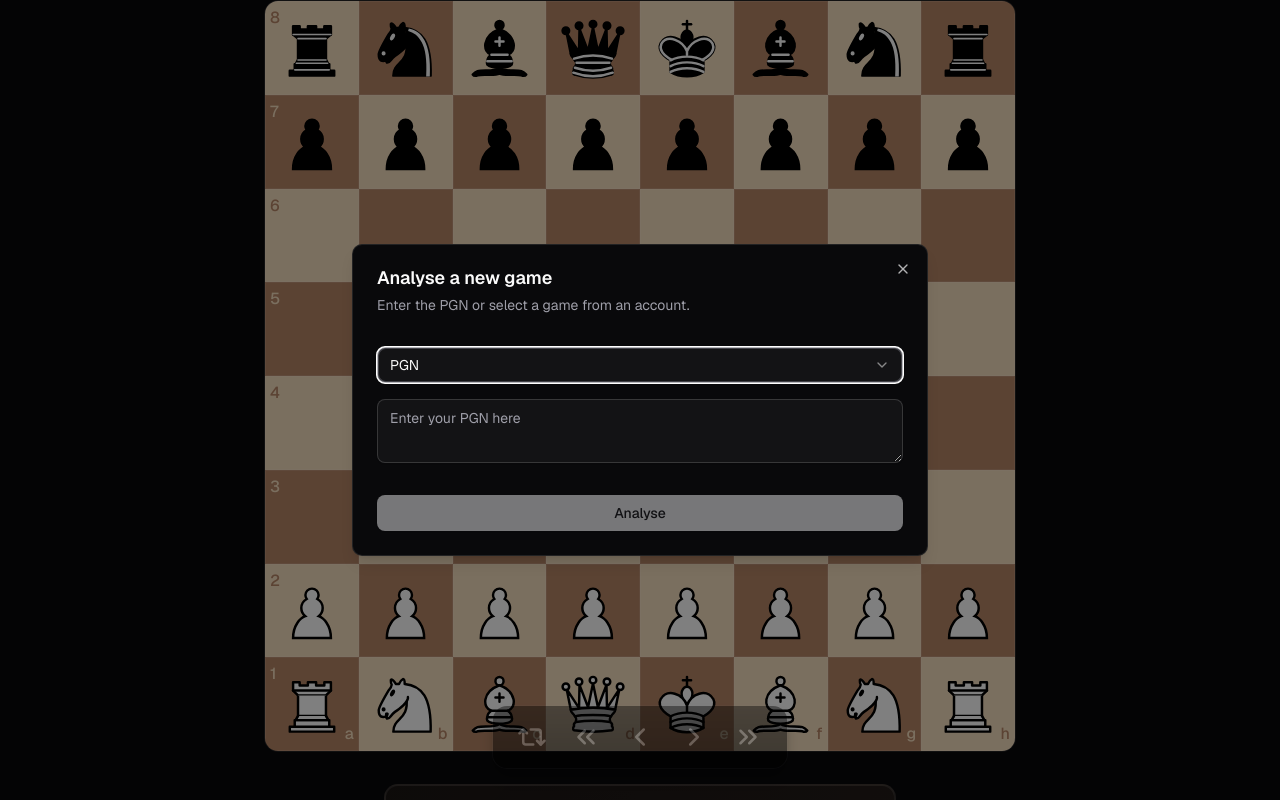
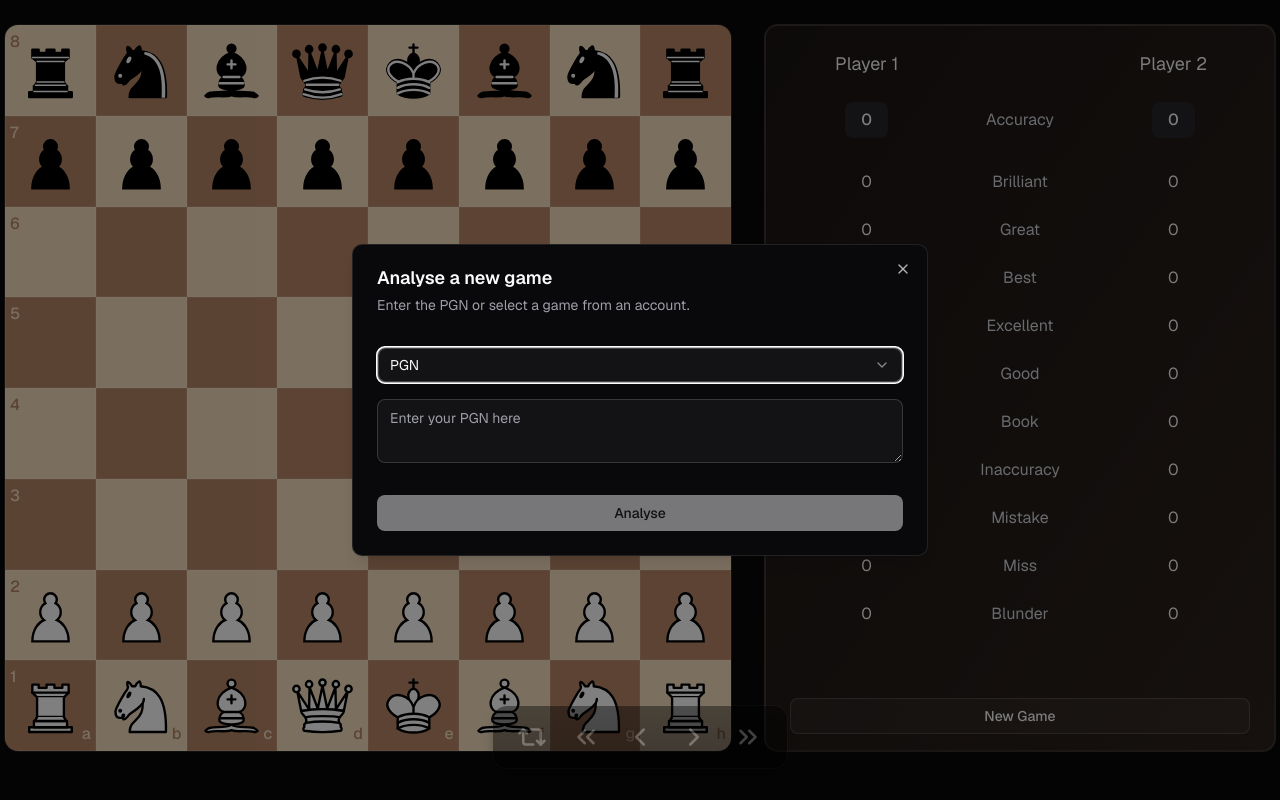
Before and after one commit to victoribironke/en-passant, a Next.js app: page / in a window 1280 px wide. Shown: the top 800 px of the page. Built offline with nearby package versions, Linux system fonts and the light colour scheme.

Commit message:
updated layout

```diff
--- a/src/components/general/board.tsx
+++ b/src/components/general/board.tsx
@@ -8,7 +8,7 @@ import { board_details } from "@/atoms/atoms";
 import { DEFAULT_POSITION } from "chess.js";
 
 const Board = () => {
-  const [className, setClassname] = useState("h-[calc(100vh-3rem)]");
+  const [className, setClassname] = useState("h-[calc(100vh-4.5rem)]");
   const { isFlipped, position } = useAtomValue(board_details);
 
   const board = parseFEN(position || DEFAULT_POSITION);
@@ -18,7 +18,7 @@ const Board = () => {
       const height = window.innerHeight;
       const width = window.innerWidth;
 
-      setClassname(height > width ? "w-full" : "h-[calc(100vh-3rem)]");
+      setClassname(height > width ? "w-full" : "h-[calc(100vh-4.5rem)]");
     };
 
     handleResize();
@@ -29,12 +29,8 @@ const Board = () => {
   }, []);
 
   return (
-    <section className="w-full h-auto flex items-center justify-center flex-col gap-4">
-      <div
-        className={cn(
-          "border aspect-square grid grid-cols-8 rounded-xl overflow-hidden",
-          className
-        )}
+    <section
+      className={cn("border aspect-square grid grid-cols-8 rounded-xl overflow-hidden", className)}
     >
       {Array.from({ length: 64 }).map((_, i) => {
         const row = Math.floor(i / 8);
@@ -102,7 +98,6 @@ const Board = () => {
           </div>
         );
       })}
-      </div>
     </section>
   );
 };
--- a/src/components/general/game-summary.tsx
+++ b/src/components/general/game-summary.tsx
@@ -1,5 +1,6 @@
 import { Button } from "../ui/button";
 import { DEFAULT_SUMMARY } from "@/constants/constants";
+import NewGame from "./new-game";
 
 const GameSummary = () => {
   const players = DEFAULT_SUMMARY;
@@ -19,9 +20,9 @@ const GameSummary = () => {
   };
 
   return (
-    <section className="w-full max-w-lg rounded-xl bg-gradient-to-br from-dark-brown/10 to-dark-brown/20 border-2 py-4 px-6">
+    <section className="flex-1 flex flex-col items-center justify-center min-w-[24rem] max-w-lg rounded-xl bg-gradient-to-br from-dark-brown/10 to-dark-brown/20 border-2 py-4 px-6 mb-26 xl:mb-0">
       {/* Header with player names and avatars */}
-      <div className="grid grid-cols-3 mb-4 mt-2">
+      <div className="grid grid-cols-3 mb-4 mt-2 w-full">
         <div className="flex flex-col items-center text-lg">{players[0].name || "Player 1"}</div>
 
         <div className="flex items-center justify-center">
@@ -32,7 +33,7 @@ const GameSummary = () => {
       </div>
 
       {/* Accuracy row */}
-      <div className="grid grid-cols-3 py-2 mb-4">
+      <div className="grid grid-cols-3 py-2 mb-4 w-full">
         <div className="text-center">
           <Button variant="secondary" className="lg:text-base">
             {players[0].accuracy}
@@ -48,7 +49,7 @@ const GameSummary = () => {
 
       {/* Stats rows */}
       {Object.entries(statLabels).map(([key, label]) => (
-        <div key={key} className="grid grid-cols-3 py-2 mb-2 rounded-lg">
+        <div key={key} className="grid grid-cols-3 py-2 mb-2 rounded-lg w-full">
           <div className="text-center">
             {players[0].stats[key as keyof (typeof players)[0]["stats"]]}
           </div>
@@ -60,6 +61,8 @@ const GameSummary = () => {
           </div>
         </div>
       ))}
+
+      <NewGame />
     </section>
   );
 };
--- a/src/components/general/home.tsx
+++ b/src/components/general/home.tsx
@@ -3,15 +3,13 @@
 import BottomBar from "./bottom-bar";
 import GameSummary from "./game-summary";
 import Board from "./board";
-import NewGame from "./new-game";
 
 const Home = () => {
   return (
-    <main className="w-full h-auto flex flex-col gap-8 items-center justify-center relative">
+    <main className="w-full max-w-7xl h-auto flex flex-col xl:flex-row gap-8 items-center xl:items-stretch justify-center relative">
       <Board />
       <GameSummary />
       <BottomBar /> {/* Maybe show the current move here */}
-      <NewGame />
     </main>
   );
 };
--- a/src/components/general/new-game.tsx
+++ b/src/components/general/new-game.tsx
@@ -93,7 +93,9 @@ const NewGame = () => {
   return (
     <Dialog open={open} onOpenChange={setOpen}>
       <DialogTrigger asChild>
-        <div className={cn(buttonVariants({ variant: "outline" }), "mb-26 cursor-pointer")}>
+        <div
+          className={cn(buttonVariants({ variant: "outline" }), "w-full mt-auto cursor-pointer")}
+        >
           New Game
         </div>
       </DialogTrigger>
```
Lines whose indentation alone changed are shown as unchanged.
